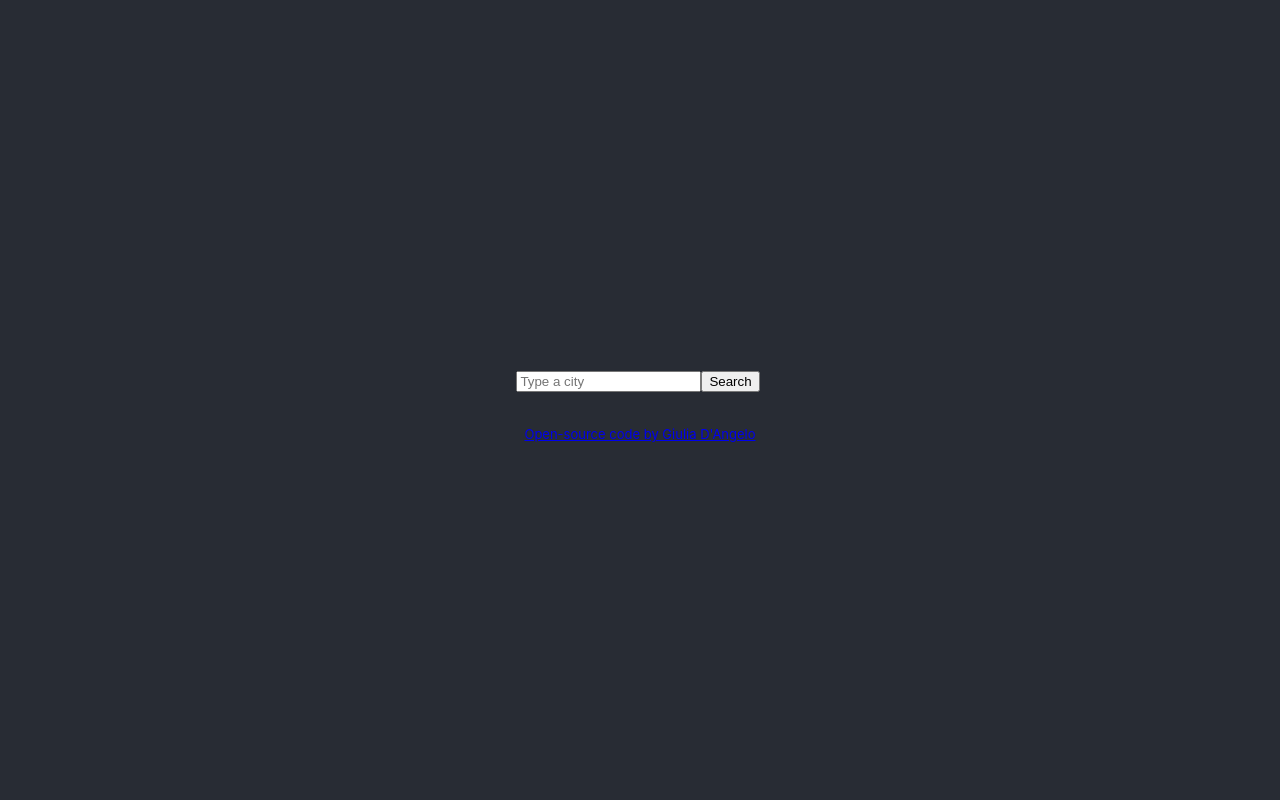
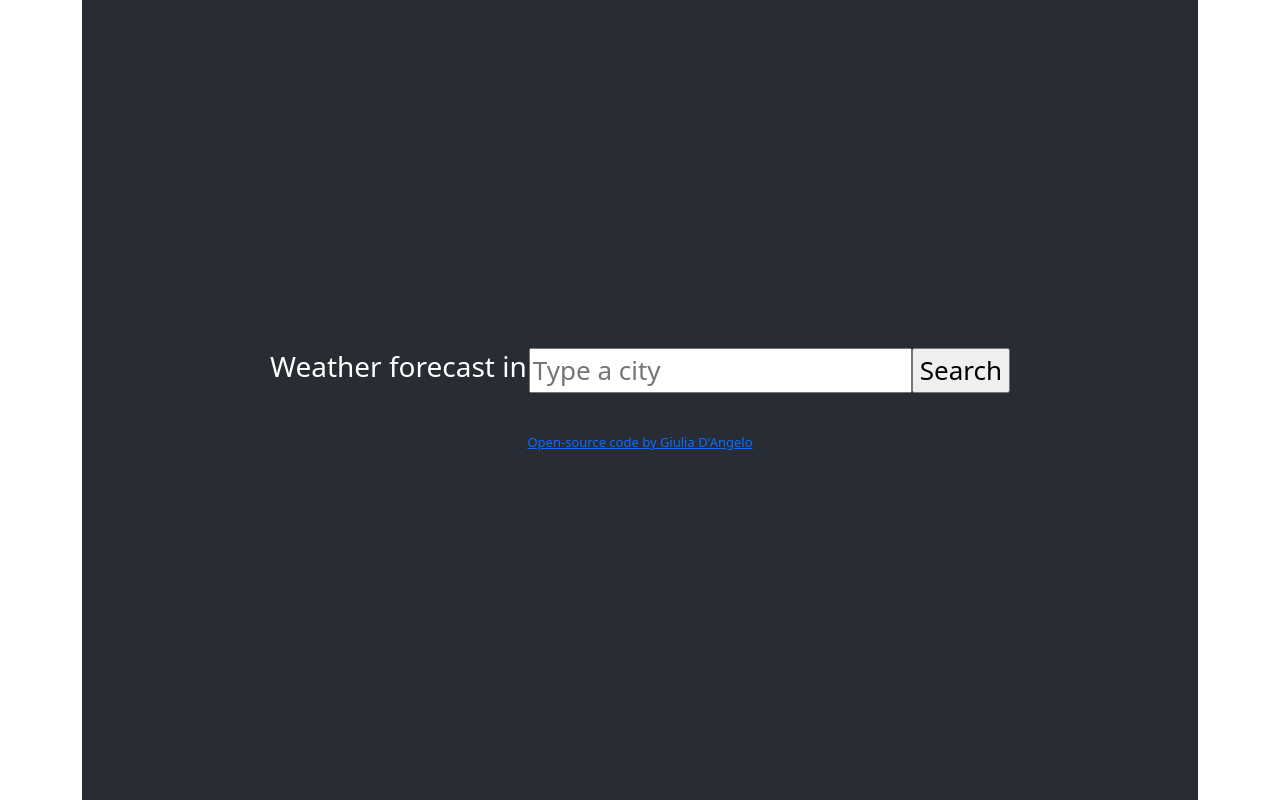
Before and after one commit to edriophthalma/weather-react, a React (Create React App) app: page / in a window 1280 px wide. Built offline with nearby package versions, Linux system fonts and the light colour scheme.

Commit message:
imported bootstrap

```diff
--- a/package.json
+++ b/package.json
@@ -7,6 +7,7 @@
     "@testing-library/react": "^11.2.7",
     "@testing-library/user-event": "^12.8.3",
     "axios": "^0.24.0",
+    "bootstrap": "^5.1.3",
     "loader": "^2.1.1",
     "react": "^17.0.2",
     "react-dom": "^17.0.2",
--- a/src/App.js
+++ b/src/App.js
@@ -5,9 +5,11 @@ import Weather from"./Weather"
 function App() {
   return (
     <div className="App">
+      <div className="container">
       <header className="App-header">
         <Weather city="New York" />
       </header>
+      </div>
     </div>
   );
 }
--- a/src/Weather.js
+++ b/src/Weather.js
@@ -31,13 +31,16 @@ export default function Weather() {
     setCity(event.target.value);
   }
   let form = (
-      <table><tr> <td>
+      <table><tr>
+    <td>
+        <h3 className="city-result">Weather forecast in {info.name}</h3></td>
+        <td>
     <form onSubmit={dataSearch}>
        <input type="search" placeholder="Type a city" onChange={updateCity} />
       <input type="submit" value="Search" />
+
     </form></td>
-    <td>
-        <h3 className="city-result">{info.name}</h3></td></tr></table>
+    </tr></table>
   );
 
   if (result) {
--- a/src/index.js
+++ b/src/index.js
@@ -3,6 +3,8 @@ import ReactDOM from 'react-dom';
 import './index.css';
 import App from './App';
 import reportWebVitals from './reportWebVitals';
+import 'bootstrap/dist/css/bootstrap.css';
+
 
 
 ReactDOM.render(
```
Also changed, not shown: 1 other file (tests, documents, lock files or other folders).
